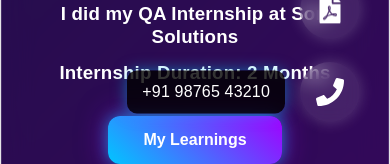
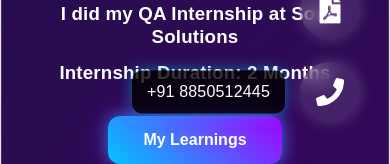
Before and after one commit to RohitkdShetty/QA_portfolio, a React (Vite) app in the folder reactjs_example/my_first_app/: page / in a window 390 px wide. Both pictures are taken after a click on the button 330 px from the left and 582 px from the top of the page. Shown: the part 490-654 px from the top of the page. Built offline with nearby package versions, Linux system fonts and the light colour scheme.

Commit message:
Update phone number displayed in user links

```diff
--- a/reactjs_example/my_first_app/src/user_links.jsx
+++ b/reactjs_example/my_first_app/src/user_links.jsx
@@ -57,7 +57,7 @@ export const UserLinks = () => {
 
         {showPhone && (
           <div className="phone-number">
-            +91 98765 43210
+            +91 8850512445
           </div>
         )}
       </div>
```
